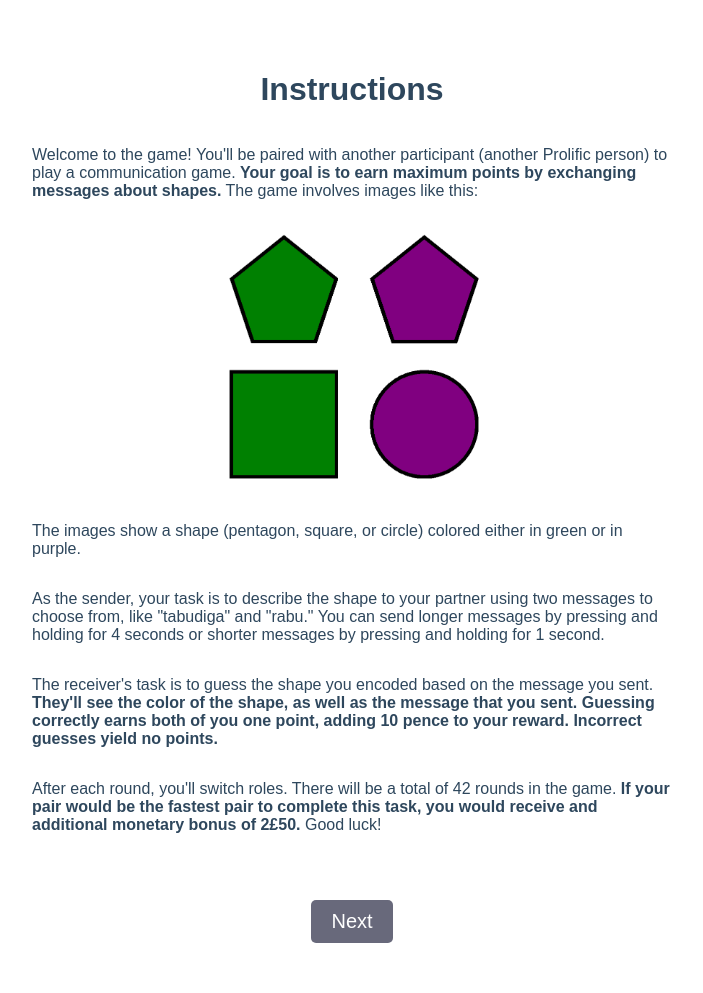
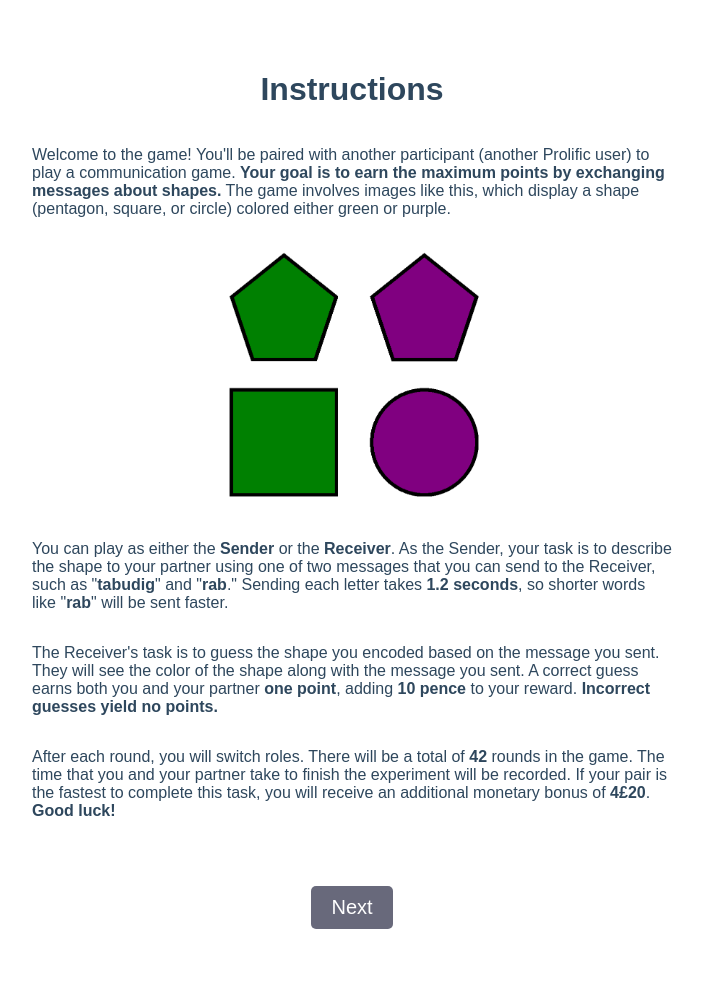
Before and after one commit to alexeykosh/2023-colexification-experiment, a Flask app: page / in a window 1280 px wide. Shown: the whole page, without its empty margins (288-991 px from the left). After the commit the page ends 929 px from the top, so only its background shows below. Run offline with Flask 2, Linux system fonts and the light colour scheme; some libraries are stand-ins or nearby versions.

Commit message:
changed the sender's interface

```diff
--- a/src/app.py
+++ b/src/app.py
@@ -24,11 +24,13 @@ app.config['CONTEXT_FOLDER'] = os.path.join('static', 'context')
 ### GLOBAL ###
 
 NROUNDS = 42
-COST_SHORT = 1
-COST_LONG = 4
+# COST_SHORT = 1
+# COST_LONG = 4
+COST_SHORT = 3.6
+COST_LONG = 8.4
 
-LINK_BONUS = "https://app.prolific.com/submissions/complete?cc=C1IR1LMH"
-LINK_NO_BONUS = "https://app.prolific.com/submissions/complete?cc=CMP1BDDS"
+LINK_BONUS = "https://app.prolific.com/submissions/complete?cc=C73N4S3V"
+LINK_NO_BONUS = "https://app.prolific.com/submissions/complete?cc=CS7YZZVX"
 
 experiments = defaultdict(dict)
 experiments_queue = []
@@ -40,10 +42,15 @@ rgb_hex = {'red': '#ff0000',
            'yellow': '#ffff00',
            'purple': '#ff00ff'}
 
-short_words = ['cauv', 'urbe', 'fusk', 'tarb', 'demb',
-               'gyte', 'kilv', 'yirv', 'weff', 'ciff']
-long_words = ['ghrertch', 'chawntch', 'wroarnte', 'shoughse', 'thwisque',
-              'strourgn', 'sprource', 'ghleente', 'phroughm', 'ghleuche']
+# short_words = ['cauv', 'urbe', 'fusk', 'tarb', 'demb',
+#                'gyte', 'kilv', 'yirv', 'weff', 'ciff']
+# long_words = ['ghrertch', 'chawntch', 'wroarnte', 'shoughse', 'thwisque',
+#               'strourgn', 'sprource', 'ghleente', 'phroughm', 'ghleuche']
+
+short_words = ['diz', 'bib', 'kle', 'sca', 'fli',
+               'nif', 'pit', 'own', 'zep', 'tue']
+long_words = ['rewakes', 'chatial', 'ligorir', 'untubeg', 'derotfo',
+               'ableick', 'soculif', 'oasepud', 'corgora', 'adafule']
 
 ### ROUTES ###
 
@@ -162,11 +169,11 @@ def personal():
 @app.route('/timeout')
 def timeout():
     user = session['user']
-    return render_template('timeout.html', user=user)
+    return render_template('timeout.html', user=user, link=LINK_NO_BONUS)
 
 @app.route('/leftgame')
 def leftgame():
-    return render_template('leftgame.html')
+    return render_template('leftgame.html', link=LINK_NO_BONUS)
 
 ### SOCKET.IO ###
 
@@ -196,6 +203,9 @@ def timer_done():
 def timer_done2():
     '''If one of the players leaves the game'''
     experiment_id = session['experiment_id']
+    if experiments[experiment_id]['left'] is False:
+        experiments[experiment_id]['left'] = True
+        socketio.emit('redirect', {'url': '/timeout'}, room=request.sid)
 
     if experiments[experiment_id]['left'] is True:
         socketio.emit('redirect', {'url': '/leftgame'}, room=request.sid)
@@ -246,7 +256,10 @@ def button_pressed_sender(button_id):
     button_ids = {1: experiments[experiment_id]['short_word'], 2: experiments[experiment_id]['long_word']}
     game.log_word(button_ids[button_id])
     if experiments[experiment_id]['sender'] == user:
-        socketio.emit('redirect', {'url': '/stand_by'}, room=request.sid)
+        if experiments[experiment_id]['left'] is True:
+            socketio.emit('redirect', {'url': '/leftgame'}, room=request.sid)
+        else:
+            socketio.emit('redirect', {'url': '/stand_by'}, room=request.sid)
     socketio.emit('redirect', {'url': '/receiver'}, room=experiments[experiment_id]['receiver_sid'])
 
 @socketio.on('joinedReceiver')
@@ -270,8 +283,11 @@ def button_pressed_receiver(button_id):
     experiment_id = session['experiment_id']
     game = experiments[experiment_id]['game']
     game.c_stimulus_out = button_ids[button_id]
-    socketio.emit('redirect', {'url': '/result'}, room=request.sid)
-    socketio.emit('redirect', {'url': '/result'}, room=experiments[experiment_id]['sender_sid'])
+    if experiments[experiment_id]['left'] is True:
+        socketio.emit('redirect', {'url': '/leftgame'}, room=request.sid)
+    else:
+        socketio.emit('redirect', {'url': '/result'}, room=request.sid)
+        socketio.emit('redirect', {'url': '/result'}, room=experiments[experiment_id]['sender_sid'])
 
 @socketio.on('joinedResult')
 def joined_result():
@@ -322,4 +338,4 @@ def joined_endgame():
         f.write(f'{experiment_id},{receiver},{sender},{score},set-{set}\n')
 
 if __name__ == '__main__':
-    socketio.run(app, debug=True, port=9022)
+    socketio.run(app, debug=False, port=9022)
--- a/src/templates/description1.html
+++ b/src/templates/description1.html
@@ -56,18 +56,16 @@
 <body>
 	<h1>Instructions</h1>
 
-	<p>Welcome to the game! You'll be paired with another participant (another Prolific person) to play a communication game. <b>Your goal is to earn maximum points by exchanging messages about shapes.</b> The game involves images like this:</p>
+	<p>Welcome to the game! You'll be paired with another participant (another Prolific user) to play a communication game. <b>Your goal is to earn the maximum points by exchanging messages about shapes.</b> The game involves images like this, which display a shape (pentagon, square, or circle) colored either green or purple.</p>
 
 	<!-- <img src="[image]" alt="Shapes"> -->
 	<img src="/static/interface/example_stimuli.png" class="stimuli">
 
-	<p>The images show a shape (pentagon, square, or circle) colored either in green or in purple.</p>
+	<p>You can play as either the <b>Sender</b> or the <b>Receiver</b>. As the Sender, your task is to describe the shape to your partner using one of two messages that you can send to the Receiver, such as "<b>tabudig</b>" and "<b>rab</b>." Sending each letter takes <strong>1.2 seconds</strong>, so shorter words like "<b>rab</b>" will be sent faster.</p>
 
-	<p></b>As the sender, your task is to describe the shape to your partner using two messages to choose from, like "tabudiga" and "rabu."</b> You can send longer messages by pressing and holding for {{ cost_long }} seconds or shorter messages by pressing and holding for {{ cost_short }} second. </p>
+	<p>The Receiver's task is to guess the shape you encoded based on the message you sent. They will see the color of the shape along with the message you sent. A correct guess earns both you and your partner <strong>one point</strong>, adding <strong>10 pence</strong> to your reward. <b>Incorrect guesses yield no points.</b></p>
 
-	<p>The receiver's task is to guess the shape you encoded based on the message you sent. <b>They'll see the color of the shape, as well as the message that you sent. Guessing correctly earns both of you one point, adding 10 pence to your reward. Incorrect guesses yield no points.</b></p>
-
-	<p>After each round, you'll switch roles. There will be a total of {{ nrounds }} rounds in the game. <b>If your pair would be the fastest pair to complete this task, you would receive and additional monetary bonus of 2£50.</b> Good luck!</p>
+	<p>After each round, you will switch roles. There will be a total of <strong>{{ nrounds }}</strong> rounds in the game. The time that you and your partner take to finish the experiment will be recorded. If your pair is the fastest to complete this task, you will receive an additional monetary bonus of <strong>4£20</strong>. <b>Good luck!</b></p>
 
 	<button id="continueBtn">Next</button>
     <script src="//cdnjs.cloudflare.com/ajax/libs/socket.io/4.4.1/socket.io.min.js"></script>
--- a/src/templates/description2.html
+++ b/src/templates/description2.html
@@ -70,10 +70,6 @@
 			history.pushState(null, null, location.href);
 		});
 
-		// socket.on('redirect', function(data) {
-		//     window.location.href = '/description2';
-		// });
-
 		// when button is clicked, redirect to description2
 		$('#continueBtn').click(function() {
 			window.location.href = '/description3';
--- a/src/templates/description3.html
+++ b/src/templates/description3.html
@@ -54,7 +54,7 @@
     <h1>Disclaimer</h1>
 
     <div class="disclaimer">
-        <p>If you fail to respond to your partner within 5 minutes during the game, you will not be compensated. Please continue only if you would be able to finish the 42 rounds.</p>
+        <p>If you fail to respond to your partner within 2 minutes during each round, you will not be compensated. Please continue only if you would be able to finish the 42 rounds.</p>
     </div>
 
     <button id="continueBtn">Continue to Game</button>
--- a/src/templates/leftgame.html
+++ b/src/templates/leftgame.html
@@ -6,7 +6,8 @@
 </head>
 <body>
     <div class="top-row">
-        <h2>You failed to respond to your partner in 5 minutes. Unfortunately, you would not receive monetary compensation.</h2>
+        <h2>You failed to respond to your partner in 2 minutes. Unfortunately, you would receive no bonuses.</h2>
+        <h2>Click <a href="{{ link }}">here</a> to earn the compensatory payment.</h2>
     </div>
 </body>
 </html>
--- a/src/templates/receiver.html
+++ b/src/templates/receiver.html
@@ -102,7 +102,7 @@
         });
 
         setTimeout(function() {
-          const reminderText = "The red dot on the figure corresponds to the position of the shape that Player 1 encoded in the message. Press hint to see all the possible color-shape combinations.";
+          const reminderText = "Press hint to see all the possible color-shape combinations.";
           $('#reminder').text(reminderText);
         }, 0);
     </script>
--- a/src/templates/stand_by.html
+++ b/src/templates/stand_by.html
@@ -43,7 +43,7 @@
 			// Emit "partnerLeft" after 5 minutes
 			setTimeout(function() {
 				socket.emit('timerDone2');
-			}, 0.5 * 60 * 1000); // 2.5 minutes in milliseconds
+			}, 2 * 60 * 1000); // 2.5 minutes in milliseconds
 		</script>
 	</body>
 </html>
--- a/src/templates/timeout.html
+++ b/src/templates/timeout.html
@@ -7,8 +7,9 @@
 <body>
     <div class="top-row">
         <h2>Thank you for waiting. Unfortunately, you haven't been paired or your partner left.</h2>
-        <h2>Click <a id="compensatoryLink" href="https://app.prolific.com/submissions/complete?cc=CGWCSA2F">here</a> to earn the compensatory payment.</h2>
+        <h2>Click <a id="compensatoryLink" href="{{ link }}">here</a> to earn the compensatory payment.</h2>
     </div>
+
     <script src="//cdnjs.cloudflare.com/ajax/libs/socket.io/4.4.1/socket.io.min.js"></script>
     <script src="//code.jquery.com/jquery-3.6.0.min.js"></script>
     <script type="text/javascript" charset="utf-8">
```
Also changed, not shown: src/templates/sender.html (+47 -16 lines).
